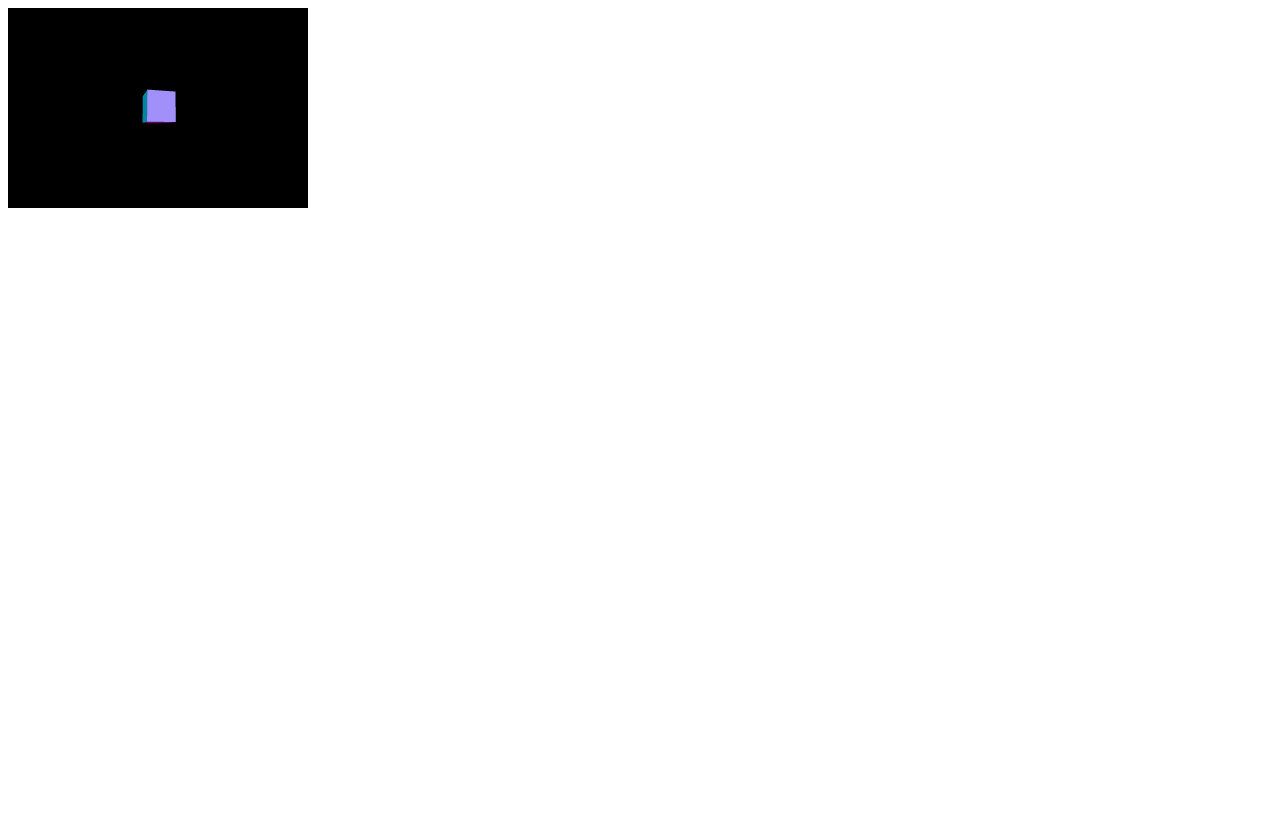
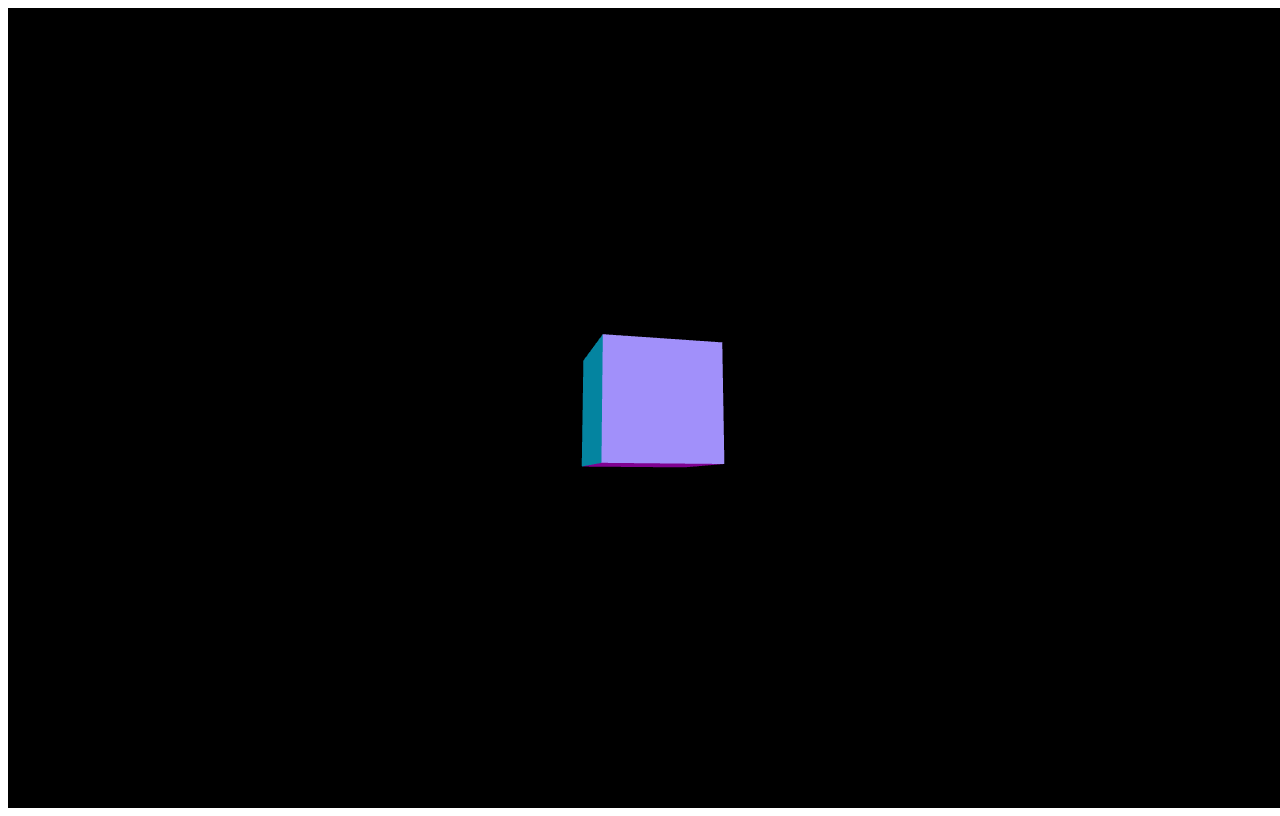
Before and after one commit to ChoiEuijun/three_tutorial, a plain HTML site: page test.html in a window 1280 px wide. Drawn offline with nearby package versions, Linux system fonts and the light colour scheme.

Commit message:
Add files via upload

```diff
--- a/test.html
+++ b/test.html
@@ -30,7 +30,7 @@
             scene.add( mesh );
 
             renderer = new THREE.WebGLRenderer( { antialias: true } );
-            renderer.setSize(300, 200);
+            renderer.setSize(window.innerWidth, window.innerHeight);
             document.body.appendChild( renderer.domElement );
 
         }
```
